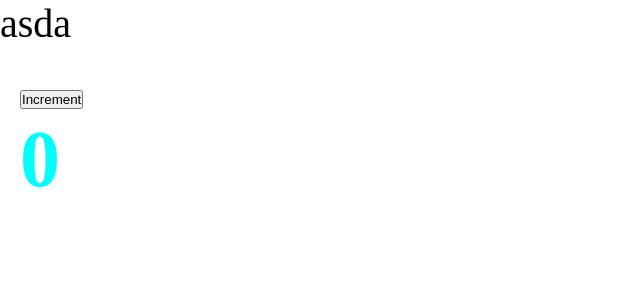
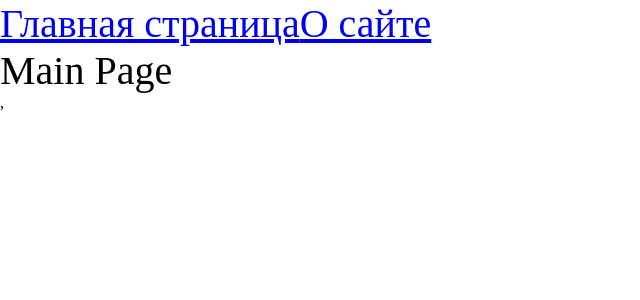
Before and after one commit to wantedrbk/vigilant-potato, a React app: page / in a window 1280 px wide. Shown: the top 300 px of the page, without its empty margins (0-640 px from the left). Built offline with nearby package versions, Linux system fonts and the light colour scheme.

Commit message:
added router, react dom, and split for chunks

```diff
--- a/package.json
+++ b/package.json
@@ -15,12 +15,14 @@
     "@types/node": "^17.0.21",
     "@types/react": "^17.0.39",
     "@types/react-dom": "^17.0.11",
+    "@types/react-router-dom": "^5.3.3",
     "@types/webpack": "^5.28.0",
     "@types/webpack-dev-server": "^4.7.2",
     "css-loader": "^6.6.0",
     "html-webpack-plugin": "^5.5.0",
     "mini-css-extract-plugin": "^2.5.3",
     "postcss-loader": "^7.3.1",
+    "react-router-dom": "^6.2.1",
     "sass": "^1.49.9",
     "sass-loader": "^12.6.0",
     "style-loader": "^3.3.1",
--- a/src/App.tsx
+++ b/src/App.tsx
@@ -1,13 +1,24 @@
-import React from 'react';
+import React, {Suspense} from 'react';
+import {Link, Route, Routes} from 'react-router-dom';
 import {Counter} from "./components/Counter";
 import './index.scss'
+import MainPage from "./pages/MainPage/MainPage";
+import AboutPage from "./pages/AboutPage/AboutPage";
+import {MainPageAsync} from "./pages/MainPage/MainPage.async";
+import {AboutPageAsync} from "./pages/AboutPage/AboutPage.async";
 
 const App = () => {
   return (
     <div className="app">
-      <p>asda</p>
-      <Counter />
-    </div>
+      <Link to={'/'}>Главная страница</Link>
+      <Link to={'/about'}>О сайте</Link>
+        <Suspense fallback={<div>Loading...</div>}>
+          <Routes>
+            <Route path="/" element={<MainPageAsync />} />
+            <Route path="/about" element={<AboutPageAsync />}/>
+          </Routes>
+        </Suspense>
+       </div>
   );
 };
 
--- a/src/index.tsx
+++ b/src/index.tsx
@@ -1,7 +1,10 @@
 import {render} from 'react-dom'
 import App from "./App";
+import {BrowserRouter} from "react-router-dom";
 
 render(
-  <App/>,
+  <BrowserRouter>
+    <App/>,
+  </BrowserRouter>,
   document.getElementById('root')
 )
--- /dev/null
+++ b/src/pages/AboutPage/AboutPage.async.tsx
@@ -0,0 +1,3 @@
+import { lazy } from 'react';
+
+export const AboutPageAsync = lazy(() => import('./AboutPage'));
--- /dev/null
+++ b/src/pages/AboutPage/AboutPage.tsx
@@ -0,0 +1,11 @@
+import React from 'react';
+
+const AboutPage = () => {
+  return (
+    <div>
+      About Page
+    </div>
+  );
+};
+
+export default AboutPage;
--- /dev/null
+++ b/src/pages/MainPage/MainPage.async.tsx
@@ -0,0 +1,6 @@
+import { lazy } from 'react';
+
+export const MainPageAsync = lazy(() =>
+  new Promise(resolve =>
+    //@ts-ignore
+  setTimeout(() => resolve(import('./MainPage')), 1500)))
--- /dev/null
+++ b/src/pages/MainPage/MainPage.tsx
@@ -0,0 +1,11 @@
+import React from 'react';
+
+const MainPage = () => {
+  return (
+    <div>
+      Main Page
+    </div>
+  );
+};
+
+export default MainPage;
```
Also changed, not shown: tsconfig.json (+21 -4 lines), 9 other files (tests, documents, lock files or other folders).
